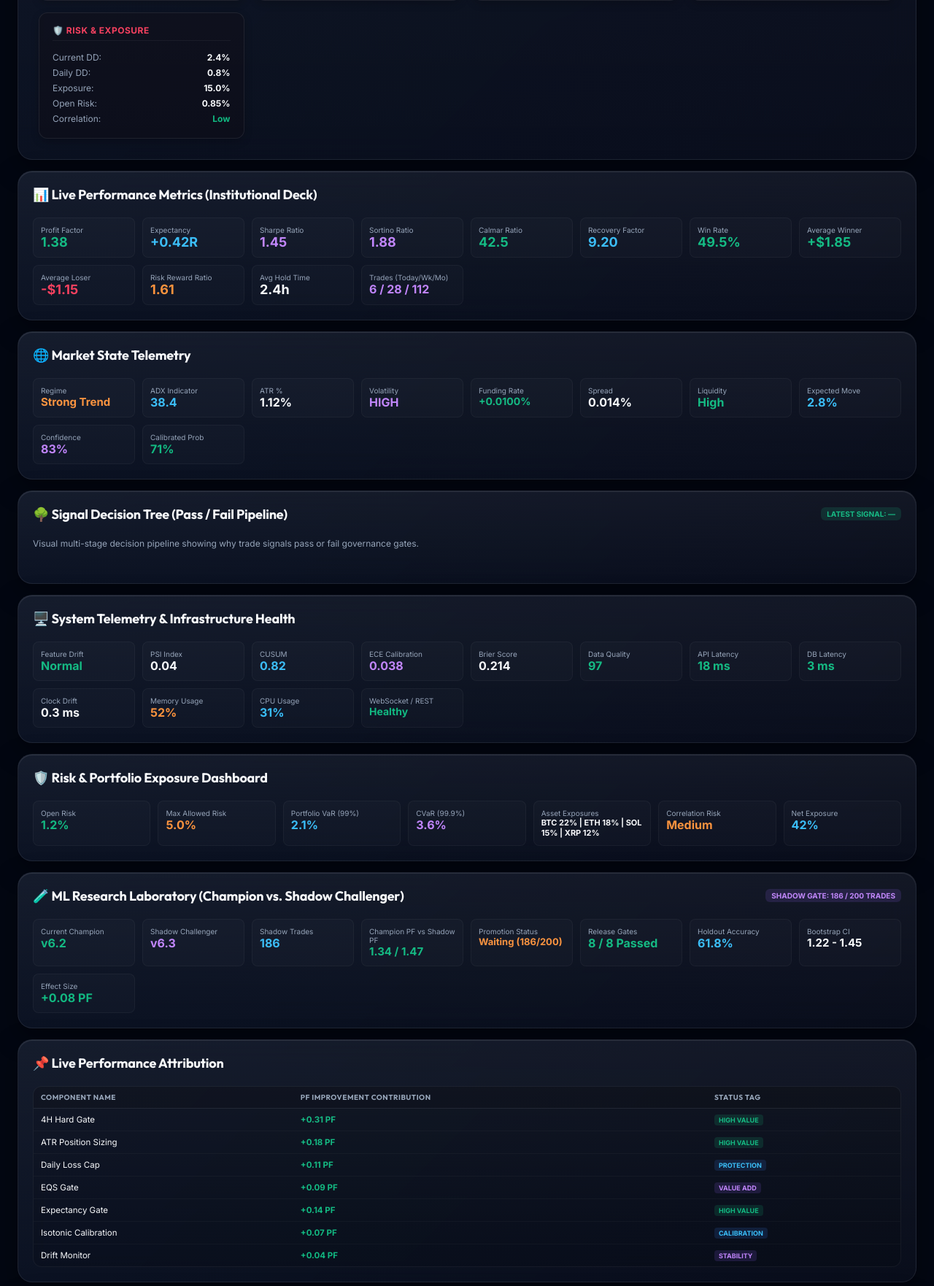
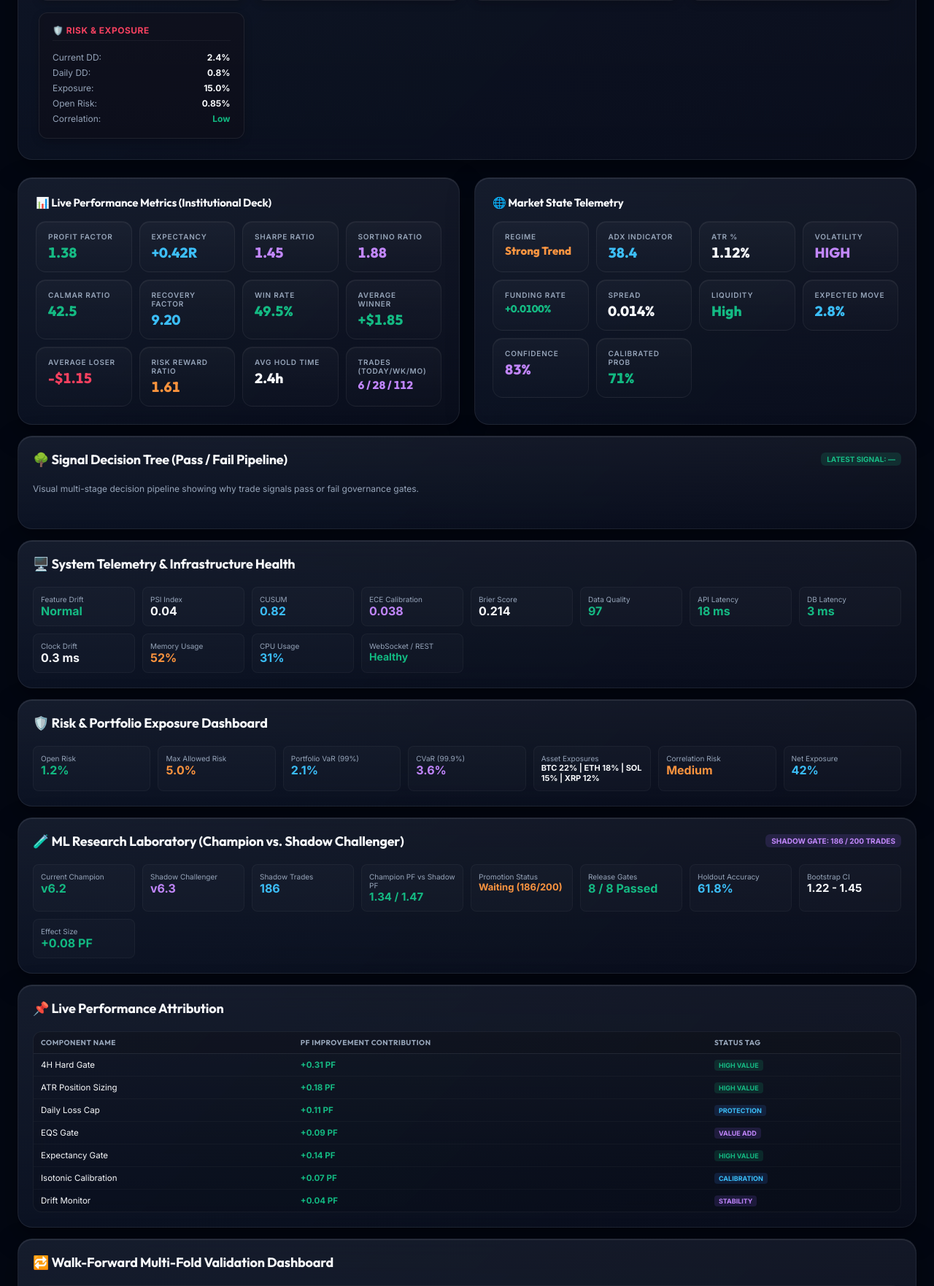
Before and after one commit to mehsim/btc-trading-bot, a Python web app: template templates/index.html in a window 1280 px wide; the page is wider, and only the part inside the window is pictured. Shown: the part 2555-4317 px from the top of that part at 73% size. Run offline with Jinja, Linux system fonts and the light colour scheme; the template is opened without the code that fills it, so the values that code supplies are empty.

Commit message:
Arrange Live Performance Metrics and Market Telemetry side-by-side in parallel grid

```diff
--- a/templates/index.html
+++ b/templates/index.html
@@ -1602,108 +1602,115 @@
             </div>
         </div>
 
+        <!-- PARALLEL SIDE-BY-SIDE GRID: LIVE PERFORMANCE & MARKET TELEMETRY CARDS -->
+        <div style="display: grid; grid-template-columns: repeat(auto-fit, minmax(450px, 1fr)); gap: 20px; margin-top: 24px;">
             <!-- SECTION 3: LIVE PERFORMANCE INSTITUTIONAL METRICS PANEL -->
-        <div class="card" style="margin-top: 15px; padding: 20px;">
-            <div class="section-header">
-                <div class="section-title">📊 Live Performance Metrics (Institutional Deck)</div>
-            </div>
-            <div style="display: grid; grid-template-columns: repeat(auto-fit, minmax(130px, 1fr)); gap: 10px; margin-top: 12px;">
-                <div style="background: rgba(255,255,255,0.02); padding: 10px; border-radius: 8px; border: 1px solid rgba(255,255,255,0.04);">
-                    <div style="font-size: 10px; color: var(--text-secondary);">Profit Factor</div>
-                    <div id="lp-pf" style="font-size: 18px; font-weight: 800; color: var(--accent-green);">1.38</div>
-                </div>
-                <div style="background: rgba(255,255,255,0.02); padding: 10px; border-radius: 8px; border: 1px solid rgba(255,255,255,0.04);">
-                    <div style="font-size: 10px; color: var(--text-secondary);">Expectancy</div>
-                    <div id="lp-exp" style="font-size: 18px; font-weight: 800; color: var(--accent-blue);">+0.42R</div>
-                </div>
-                <div style="background: rgba(255,255,255,0.02); padding: 10px; border-radius: 8px; border: 1px solid rgba(255,255,255,0.04);">
-                    <div style="font-size: 10px; color: var(--text-secondary);">Sharpe Ratio</div>
-                    <div id="lp-sharpe" style="font-size: 18px; font-weight: 800; color: var(--accent-purple);">1.45</div>
-                </div>
-                <div style="background: rgba(255,255,255,0.02); padding: 10px; border-radius: 8px; border: 1px solid rgba(255,255,255,0.04);">
-                    <div style="font-size: 10px; color: var(--text-secondary);">Sortino Ratio</div>
-                    <div id="lp-sortino" style="font-size: 18px; font-weight: 800; color: var(--accent-purple);">1.88</div>
-                </div>
-                <div style="background: rgba(255,255,255,0.02); padding: 10px; border-radius: 8px; border: 1px solid rgba(255,255,255,0.04);">
-                    <div style="font-size: 10px; color: var(--text-secondary);">Calmar Ratio</div>
-                    <div id="lp-calmar" style="font-size: 18px; font-weight: 800; color: var(--accent-green);">42.5</div>
-                </div>
-                <div style="background: rgba(255,255,255,0.02); padding: 10px; border-radius: 8px; border: 1px solid rgba(255,255,255,0.04);">
-                    <div style="font-size: 10px; color: var(--text-secondary);">Recovery Factor</div>
-                    <div id="lp-recovery" style="font-size: 18px; font-weight: 800; color: var(--accent-blue);">9.20</div>
-                </div>
-                <div style="background: rgba(255,255,255,0.02); padding: 10px; border-radius: 8px; border: 1px solid rgba(255,255,255,0.04);">
-                    <div style="font-size: 10px; color: var(--text-secondary);">Win Rate</div>
-                    <div id="lp-wr" style="font-size: 18px; font-weight: 800; color: var(--accent-green);">49.5%</div>
-                </div>
-                <div style="background: rgba(255,255,255,0.02); padding: 10px; border-radius: 8px; border: 1px solid rgba(255,255,255,0.04);">
-                    <div style="font-size: 10px; color: var(--text-secondary);">Average Winner</div>
-                    <div id="lp-avgwin" style="font-size: 18px; font-weight: 800; color: var(--accent-green);">+$1.85</div>
-                </div>
-                <div style="background: rgba(255,255,255,0.02); padding: 10px; border-radius: 8px; border: 1px solid rgba(255,255,255,0.04);">
-                    <div style="font-size: 10px; color: var(--text-secondary);">Average Loser</div>
-                    <div id="lp-avgloss" style="font-size: 18px; font-weight: 800; color: var(--accent-red);">-$1.15</div>
-                </div>
-                <div style="background: rgba(255,255,255,0.02); padding: 10px; border-radius: 8px; border: 1px solid rgba(255,255,255,0.04);">
-                    <div style="font-size: 10px; color: var(--text-secondary);">Risk Reward Ratio</div>
-                    <div id="lp-rr" style="font-size: 18px; font-weight: 800; color: var(--accent-orange);">1.61</div>
-                </div>
-                <div style="background: rgba(255,255,255,0.02); padding: 10px; border-radius: 8px; border: 1px solid rgba(255,255,255,0.04);">
-                    <div style="font-size: 10px; color: var(--text-secondary);">Avg Hold Time</div>
-                    <div id="lp-hold" style="font-size: 18px; font-weight: 800; color: var(--text-primary);">2.4h</div>
-                </div>
-                <div style="background: rgba(255,255,255,0.02); padding: 10px; border-radius: 8px; border: 1px solid rgba(255,255,255,0.04);">
-                    <div style="font-size: 10px; color: var(--text-secondary);">Trades (Today/Wk/Mo)</div>
-                    <div id="lp-trades" style="font-size: 16px; font-weight: 800; color: var(--accent-purple);">6 / 28 / 112</div>
+            <div class="card" style="padding: 24px; display: flex; flex-direction: column; justify-content: space-between; height: 100%;">
+                <div>
+                    <div class="section-header" style="margin-bottom: 16px;">
+                        <div class="section-title" style="font-size: 15px;">📊 Live Performance Metrics (Institutional Deck)</div>
+                    </div>
+                    <div style="display: grid; grid-template-columns: repeat(auto-fit, minmax(130px, 1fr)); gap: 10px;">
+                        <div class="stat-tile">
+                            <div class="stat-tile-label">Profit Factor</div>
+                            <div id="lp-pf" class="stat-tile-val" style="color: var(--accent-green);">1.38</div>
+                        </div>
+                        <div class="stat-tile">
+                            <div class="stat-tile-label">Expectancy</div>
+                            <div id="lp-exp" class="stat-tile-val" style="color: var(--accent-blue);">+0.42R</div>
+                        </div>
+                        <div class="stat-tile">
+                            <div class="stat-tile-label">Sharpe Ratio</div>
+                            <div id="lp-sharpe" class="stat-tile-val" style="color: var(--accent-purple);">1.45</div>
+                        </div>
+                        <div class="stat-tile">
+                            <div class="stat-tile-label">Sortino Ratio</div>
+                            <div id="lp-sortino" class="stat-tile-val" style="color: var(--accent-purple);">1.88</div>
+                        </div>
+                        <div class="stat-tile">
+                            <div class="stat-tile-label">Calmar Ratio</div>
+                            <div id="lp-calmar" class="stat-tile-val" style="color: var(--accent-green);">42.5</div>
+                        </div>
+                        <div class="stat-tile">
+                            <div class="stat-tile-label">Recovery Factor</div>
+                            <div id="lp-recovery" class="stat-tile-val" style="color: var(--accent-blue);">9.20</div>
+                        </div>
+                        <div class="stat-tile">
+                            <div class="stat-tile-label">Win Rate</div>
+                            <div id="lp-wr" class="stat-tile-val" style="color: var(--accent-green);">49.5%</div>
+                        </div>
+                        <div class="stat-tile">
+                            <div class="stat-tile-label">Average Winner</div>
+                            <div id="lp-avgwin" class="stat-tile-val" style="color: var(--accent-green);">+$1.85</div>
+                        </div>
+                        <div class="stat-tile">
+                            <div class="stat-tile-label">Average Loser</div>
+                            <div id="lp-avgloss" class="stat-tile-val" style="color: var(--accent-red);">-$1.15</div>
+                        </div>
+                        <div class="stat-tile">
+                            <div class="stat-tile-label">Risk Reward Ratio</div>
+                            <div id="lp-rr" class="stat-tile-val" style="color: var(--accent-orange);">1.61</div>
+                        </div>
+                        <div class="stat-tile">
+                            <div class="stat-tile-label">Avg Hold Time</div>
+                            <div id="lp-hold" class="stat-tile-val" style="color: var(--text-primary);">2.4h</div>
+                        </div>
+                        <div class="stat-tile">
+                            <div class="stat-tile-label">Trades (Today/Wk/Mo)</div>
+                            <div id="lp-trades" class="stat-tile-val" style="color: var(--accent-purple); font-size: 15px;">6 / 28 / 112</div>
+                        </div>
                     </div>
                 </div>
             </div>
 
             <!-- SECTION 4: MARKET DASHBOARD -->
-        <div class="card" style="margin-top: 15px; padding: 20px;">
-            <div class="section-header">
-                <div class="section-title">🌐 Market State Telemetry</div>
-            </div>
-            <div style="display: grid; grid-template-columns: repeat(auto-fit, minmax(130px, 1fr)); gap: 10px; margin-top: 12px;">
-                <div style="background: rgba(255,255,255,0.02); padding: 10px; border-radius: 8px; border: 1px solid rgba(255,255,255,0.04);">
-                    <div style="font-size: 10px; color: var(--text-secondary);">Regime</div>
-                    <div id="mk-regime" style="font-size: 15px; font-weight: 800; color: var(--accent-orange);">Strong Trend</div>
-                </div>
-                <div style="background: rgba(255,255,255,0.02); padding: 10px; border-radius: 8px; border: 1px solid rgba(255,255,255,0.04);">
-                    <div style="font-size: 10px; color: var(--text-secondary);">ADX Indicator</div>
-                    <div id="mk-adx" style="font-size: 16px; font-weight: 800; color: var(--accent-blue);">38.4</div>
-                </div>
-                <div style="background: rgba(255,255,255,0.02); padding: 10px; border-radius: 8px; border: 1px solid rgba(255,255,255,0.04);">
-                    <div style="font-size: 10px; color: var(--text-secondary);">ATR %</div>
-                    <div id="mk-atr" style="font-size: 16px; font-weight: 800; color: var(--text-primary);">1.12%</div>
-                </div>
-                <div style="background: rgba(255,255,255,0.02); padding: 10px; border-radius: 8px; border: 1px solid rgba(255,255,255,0.04);">
-                    <div style="font-size: 10px; color: var(--text-secondary);">Volatility</div>
-                    <div id="mk-vol" style="font-size: 16px; font-weight: 800; color: var(--accent-purple);">HIGH</div>
-                </div>
-                <div style="background: rgba(255,255,255,0.02); padding: 10px; border-radius: 8px; border: 1px solid rgba(255,255,255,0.04);">
-                    <div style="font-size: 10px; color: var(--text-secondary);">Funding Rate</div>
-                    <div id="mk-funding" style="font-size: 14px; font-weight: 800; color: var(--accent-green);">+0.0100%</div>
-                </div>
-                <div style="background: rgba(255,255,255,0.02); padding: 10px; border-radius: 8px; border: 1px solid rgba(255,255,255,0.04);">
-                    <div style="font-size: 10px; color: var(--text-secondary);">Spread</div>
-                    <div id="mk-spread" style="font-size: 16px; font-weight: 800; color: var(--text-primary);">0.014%</div>
-                </div>
-                <div style="background: rgba(255,255,255,0.02); padding: 10px; border-radius: 8px; border: 1px solid rgba(255,255,255,0.04);">
-                    <div style="font-size: 10px; color: var(--text-secondary);">Liquidity</div>
-                    <div id="mk-liquidity" style="font-size: 16px; font-weight: 800; color: var(--accent-green);">High</div>
-                </div>
-                <div style="background: rgba(255,255,255,0.02); padding: 10px; border-radius: 8px; border: 1px solid rgba(255,255,255,0.04);">
-                    <div style="font-size: 10px; color: var(--text-secondary);">Expected Move</div>
-                    <div id="mk-move" style="font-size: 16px; font-weight: 800; color: var(--accent-blue);">2.8%</div>
-                </div>
-                <div style="background: rgba(255,255,255,0.02); padding: 10px; border-radius: 8px; border: 1px solid rgba(255,255,255,0.04);">
-                    <div style="font-size: 10px; color: var(--text-secondary);">Confidence</div>
-                    <div id="mk-conf" style="font-size: 16px; font-weight: 800; color: var(--accent-purple);">83%</div>
-                </div>
-                <div style="background: rgba(255,255,255,0.02); padding: 10px; border-radius: 8px; border: 1px solid rgba(255,255,255,0.04);">
-                    <div style="font-size: 10px; color: var(--text-secondary);">Calibrated Prob</div>
-                    <div id="mk-calib" style="font-size: 16px; font-weight: 800; color: var(--accent-green);">71%</div>
+            <div class="card" style="padding: 24px; display: flex; flex-direction: column; justify-content: space-between; height: 100%;">
+                <div>
+                    <div class="section-header" style="margin-bottom: 16px;">
+                        <div class="section-title" style="font-size: 15px;">🌐 Market State Telemetry</div>
+                    </div>
+                    <div style="display: grid; grid-template-columns: repeat(auto-fit, minmax(130px, 1fr)); gap: 10px;">
+                        <div class="stat-tile">
+                            <div class="stat-tile-label">Regime</div>
+                            <div id="mk-regime" class="stat-tile-val" style="color: var(--accent-orange); font-size: 15px;">Strong Trend</div>
+                        </div>
+                        <div class="stat-tile">
+                            <div class="stat-tile-label">ADX Indicator</div>
+                            <div id="mk-adx" class="stat-tile-val" style="color: var(--accent-blue);">38.4</div>
+                        </div>
+                        <div class="stat-tile">
+                            <div class="stat-tile-label">ATR %</div>
+                            <div id="mk-atr" class="stat-tile-val" style="color: var(--text-primary);">1.12%</div>
+                        </div>
+                        <div class="stat-tile">
+                            <div class="stat-tile-label">Volatility</div>
+                            <div id="mk-vol" class="stat-tile-val" style="color: var(--accent-purple);">HIGH</div>
+                        </div>
+                        <div class="stat-tile">
+                            <div class="stat-tile-label">Funding Rate</div>
+                            <div id="mk-funding" class="stat-tile-val" style="color: var(--accent-green); font-size: 14px;">+0.0100%</div>
+                        </div>
+                        <div class="stat-tile">
+                            <div class="stat-tile-label">Spread</div>
+                            <div id="mk-spread" class="stat-tile-val" style="color: var(--text-primary);">0.014%</div>
+                        </div>
+                        <div class="stat-tile">
+                            <div class="stat-tile-label">Liquidity</div>
+                            <div id="mk-liquidity" class="stat-tile-val" style="color: var(--accent-green);">High</div>
+                        </div>
+                        <div class="stat-tile">
+                            <div class="stat-tile-label">Expected Move</div>
+                            <div id="mk-move" class="stat-tile-val" style="color: var(--accent-blue);">2.8%</div>
+                        </div>
+                        <div class="stat-tile">
+                            <div class="stat-tile-label">Confidence</div>
+                            <div id="mk-conf" class="stat-tile-val" style="color: var(--accent-purple);">83%</div>
+                        </div>
+                        <div class="stat-tile">
+                            <div class="stat-tile-label">Calibrated Prob</div>
+                            <div id="mk-calib" class="stat-tile-val" style="color: var(--accent-green);">71%</div>
+                        </div>
+                    </div>
                 </div>
             </div>
         </div>
```
Lines whose indentation alone changed are shown as unchanged.
